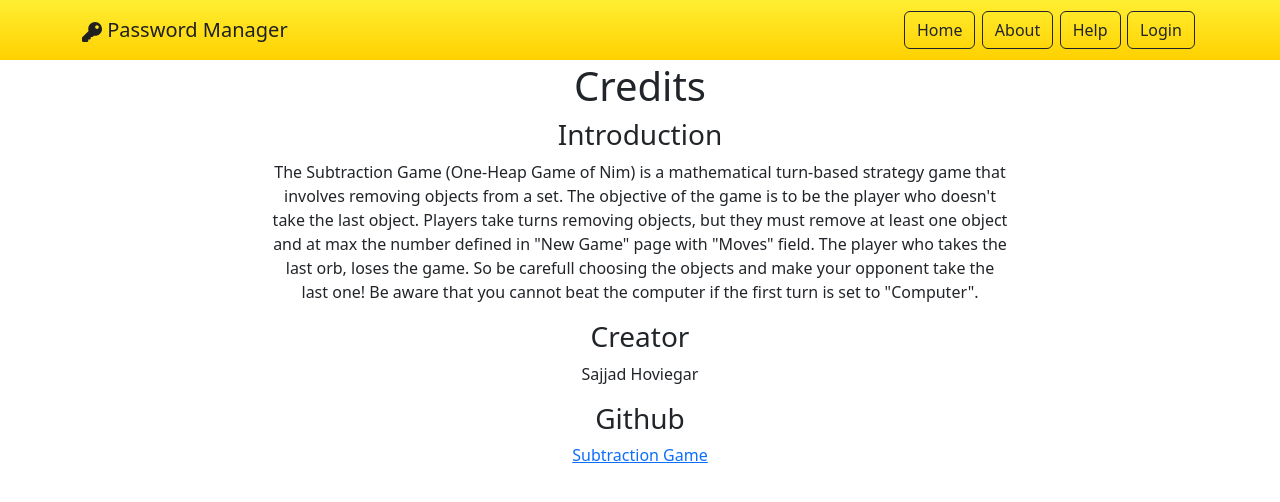
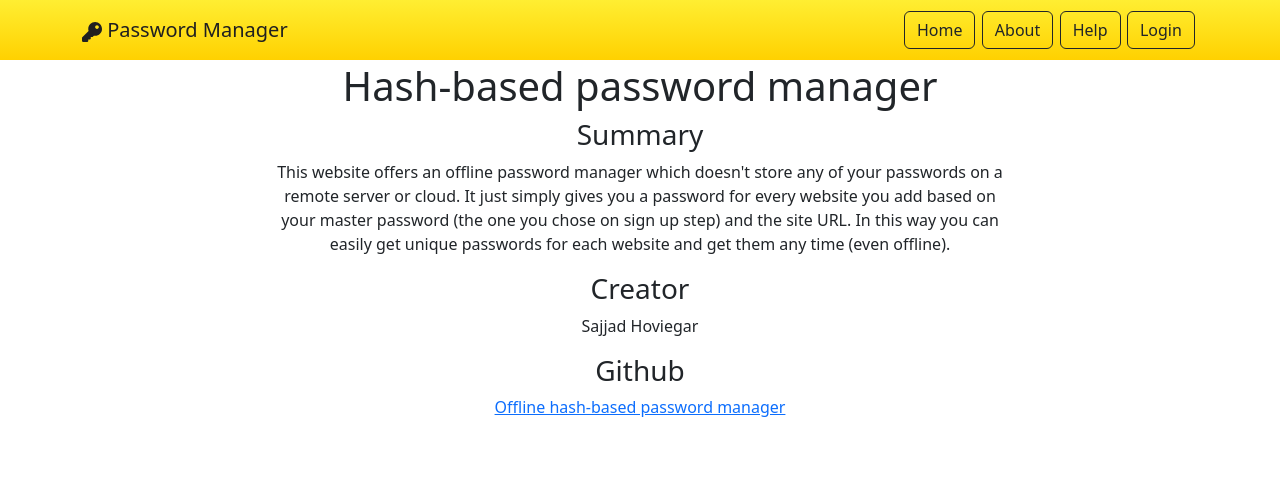
Before and after one commit to s-hoviegar/hash-based-password-manager, a React (Create React App) app: page /about in a window 1280 px wide. Shown: the top 502 px of the page. Built offline with nearby package versions, Linux system fonts and the light colour scheme.

Commit message:
adding netlify redirection policies

```diff
--- a/src/components/About/About.js
+++ b/src/components/About/About.js
@@ -6,24 +6,23 @@ const About = () => {
     <Row>
       <Col></Col>
       <Col xs={7}>
-        <h1>Credits</h1>
-        <h3>Introduction</h3>
+        <h1>Hash-based password manager</h1>
+        <h3>Summary</h3>
 
         <p>
-          The Subtraction Game (One-Heap Game of Nim) is a mathematical
-          turn-based strategy game that involves removing objects from a set.
-          The objective of the game is to be the player who doesn't take the
-          last object. Players take turns removing objects, but they must remove
-          at least one object and at max the number defined in "New Game" page
-          with "Moves" field. The player who takes the last orb, loses the game.
-          So be carefull choosing the objects and make your opponent take the
-          last one! Be aware that you cannot beat the computer if the first turn
-          is set to "Computer".
+          This website offers an offline password manager which doesn't store
+          any of your passwords on a remote server or cloud. It just simply
+          gives you a password for every website you add based on your master
+          password (the one you chose on sign up step) and the site URL. In this
+          way you can easily get unique passwords for each website and get them
+          any time (even offline).
         </p>
         <h3>Creator</h3>
         <p>Sajjad Hoviegar</p>
         <h3>Github</h3>
-        <a href="https://github.com/sh2p/subtraction-game">Subtraction Game</a>
+        <a href="https://github.com/sh2p/hash-based-password-manager">
+          Offline hash-based password manager
+        </a>
       </Col>
       <Col></Col>
     </Row>
--- a/src/components/Layout/Navigation.js
+++ b/src/components/Layout/Navigation.js
@@ -70,7 +70,14 @@ const Navigation = () => {
         <Modal.Header closeButton>
           <Modal.Title>Help</Modal.Title>
         </Modal.Header>
-        <Modal.Body>Lorem ipsum dolor sit...</Modal.Body>
+        <Modal.Body>
+          This website offers an offline password manager which doesn't store
+          any of your passwords on a remote server or cloud. It just simply
+          gives you a password for every website you add based on your master
+          password (the one you chose on sign up step) and the site URL. In this
+          way you can easily get unique passwords for each website and get them
+          any time (even offline).
+        </Modal.Body>
         <Modal.Footer>
           <Button variant="secondary" onClick={handleClose}>
             Close
--- a/src/components/PasswordManager/Password.js
+++ b/src/components/PasswordManager/Password.js
@@ -2,6 +2,8 @@ import { useEffect, useRef, useState } from "react";
 import Form from "react-bootstrap/Form";
 import Button from "react-bootstrap/Button";
 import Modal from "react-bootstrap/Modal";
+import OverlayTrigger from "react-bootstrap/OverlayTrigger";
+import Tooltip from "react-bootstrap/Tooltip";
 import { RiEyeFill } from "react-icons/ri";
 import { RiEyeOffFill } from "react-icons/ri";
 import { sha256 } from "crypto-hash";
@@ -9,6 +11,7 @@ import { sha256 } from "crypto-hash";
 import Card from "../UI/Card/Card";
 
 const Password = (props) => {
+  const [showCopied, setShowCopied] = useState(false);
   const [showPassword, setShowPassword] = useState(false);
   const [password, setPassword] = useState("");
   const [reenterPassword, setReenterPassword] = useState(false);
@@ -35,6 +38,14 @@ const Password = (props) => {
   };
 
   useEffect(() => {
+    let interval = null;
+    interval = setInterval(() => {
+      setShowCopied(false);
+    }, 2000);
+    return () => clearInterval(interval);
+  }, [showCopied]);
+
+  useEffect(() => {
     setShowPassword(false);
     if (props.masterPassword === "") {
       handleShow();
@@ -49,7 +60,9 @@ const Password = (props) => {
     setShowPassword(false);
   };
   const copyHandler = () => {
-    console.log(passwordRef.current.value);
+    // console.log(passwordRef.current.value);
+    navigator.clipboard.writeText(passwordRef.current.value);
+    setShowCopied(true);
   };
 
   return (
@@ -82,6 +95,16 @@ const Password = (props) => {
               onClick={handleHidePassword}
             />
           )}
+          <OverlayTrigger
+            key="top"
+            show={showCopied}
+            placement="top"
+            overlay={
+              <Tooltip id={`tooltip-top`}>
+                <strong>Copied</strong> in clipboard.
+              </Tooltip>
+            }
+          >
             <Form.Control
               onClick={copyHandler}
               ref={passwordRef}
@@ -92,6 +115,7 @@ const Password = (props) => {
               readOnly
               value={props.site !== "" ? password : "1234isNotSecure"}
             />
+          </OverlayTrigger>
           <Form.Text id="passwordHelpBlock" muted>
             This password is generated for this site and can be obtained any
             time in the future even if you're offline.
--- a/src/components/PasswordManager/Sites.js
+++ b/src/components/PasswordManager/Sites.js
@@ -140,7 +140,7 @@ const Sites = (props) => {
   };
 
   const onDeleteItemHandler = () => {
-    // console.log(`/meals/${showRemoveItemModal}`);
+    // console.log(`/sites/${showRemoveItemModal}`);
     remove(child(ref(firebaseDb), `sites/${userID}/${showRemoveItemModal}`));
 
     const updatedSites = sites.filter((item) => {
```
Also changed, not shown: 1 other file (tests, documents, lock files or other folders). Lines whose indentation alone changed are shown as unchanged.
